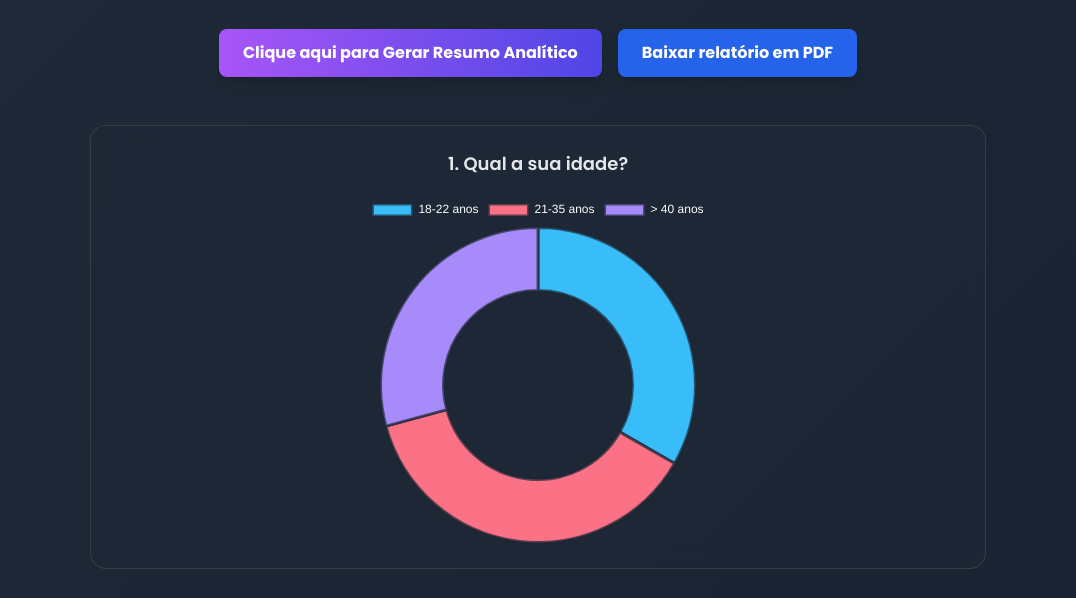
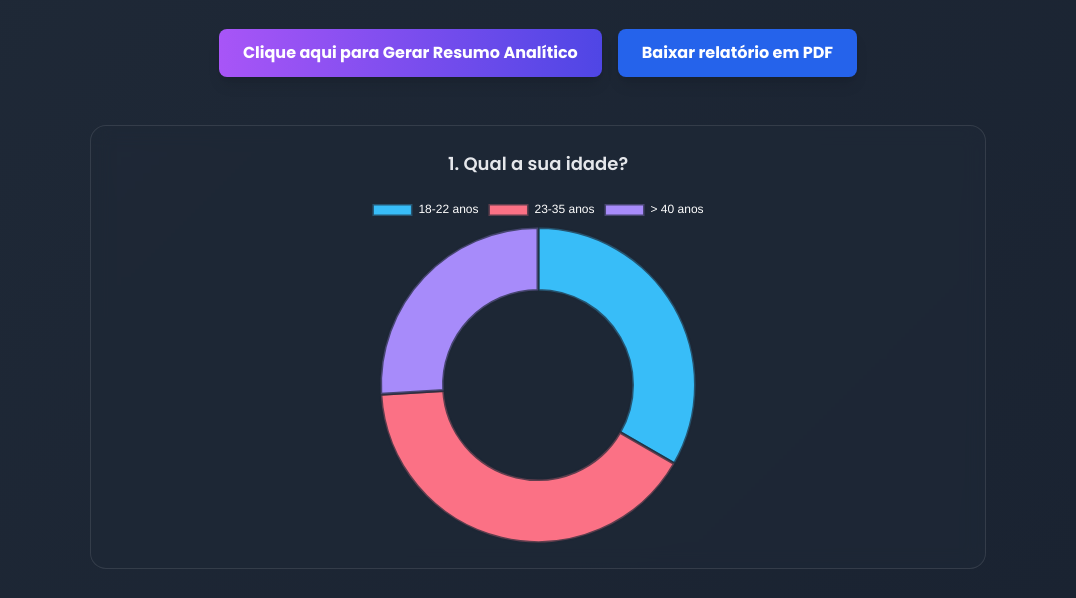
Before and after one commit to tarxdev/Diet-e-Light, a plain HTML site: page index.html in a window 1280 px wide. Shown: the part 127-725 px from the top of the page, without its empty margins (102-1178 px from the left). Drawn offline with nearby package versions, Linux system fonts and the light colour scheme.

Commit message:
Atualizei minha página

```diff
--- a/index.html
+++ b/index.html
@@ -191,14 +191,14 @@
     <script>
         // --- DADOS DA PESQUISA ---
         const surveyData = {
-            age: { title: "Faixa Etária", labels: ['18-22 anos', '21-35 anos', '> 40 anos'], data: [33.3, 37.5, 29.2] },
-            education: { title: "Escolaridade", labels: ['Ensino Médio Completo', 'Superior Completo', 'Superior Incompleto', 'Ensino Médio Incompleto'], data: [62.5, 12.5, 20.8, 4.2] },
-            gender: { title: "Sexo", labels: ['Feminino', 'Masculino'], data: [70.8, 29.2] },
-            lightDef: { title: "Definição de Light", labels: ['Redução de ingredientes', 'Eliminação de ingrediente', 'Alimento mais saudável'], data: [50, 12.5, 37.5] },
-            dietDef: { title: "Definição de Diet", labels: ['Eliminação de ingrediente', 'Alimentos orgânicos', 'Sem adição de Açúcar'], data: [16.7, 8.3, 75] },
-            diabetes: { title: "Adequado para Diabéticos", labels: ['Produto Diet', 'Ambos', 'Nenhum'], data: [54.2, 41.7, 4.2] },
-            difference: { title: "Diferença Diet vs Light", labels: ['Diet=Exclusão, Light=Redução', 'Diet para emagrecer', 'São a mesma coisa'], data: [79.2, 12.5, 8.3] },
-            readLabel: { title: "Hábito de Ler Rótulos", labels: ['Sempre', 'Raramente', 'Às vezes', 'Nunca'], data: [4.2, 25, 29.2, 41.7] }
+            age: { title: "Faixa Etária", labels: ['18-22 anos', '23-35 anos', '> 40 anos'], data: [33.3, 40.7, 25.9] },
+            education: { title: "Escolaridade", labels: ['Ensino Médio Completo', 'Superior Completo', 'Superior Incompleto', 'Ensino Médio Incompleto'], data: [59.3, 14.8, 22.2, 3.7] },
+            gender: { title: "Sexo", labels: ['Feminino', 'Masculino'], data: [70.4, 29.6] },
+            lightDef: { title: "Definição de Light", labels: ['Redução de ingredientes', 'Eliminação de ingrediente', 'Alimento mais saudável'], data: [48.1, 11.1, 40.7] },
+            dietDef: { title: "Definição de Diet", labels: ['Eliminação de ingrediente', 'Alimentos orgânicos', 'Sem adição de Açúcar'], data: [22.2, 7.4, 70.4] },
+            diabetes: { title: "Adequado para Diabéticos", labels: ['Produto Diet', 'Ambos', 'Nenhum'], data: [59.3, 37, 3.7] },
+            difference: { title: "Diferença Diet vs Light", labels: ['Diet=Exclusão, Light=Redução', 'Diet para emagrecer', 'São a mesma coisa'], data: [81.5, 11.1, 7.4] },
+            readLabel: { title: "Hábito de Ler Rótulos", labels: ['Sempre', 'Raramente', 'Às vezes', 'Nunca'], data: [7.4, 22.2, 25.9, 44.4] }
         };
 
         // Paleta de cores
```
Also changed, not shown: 1 other file.
